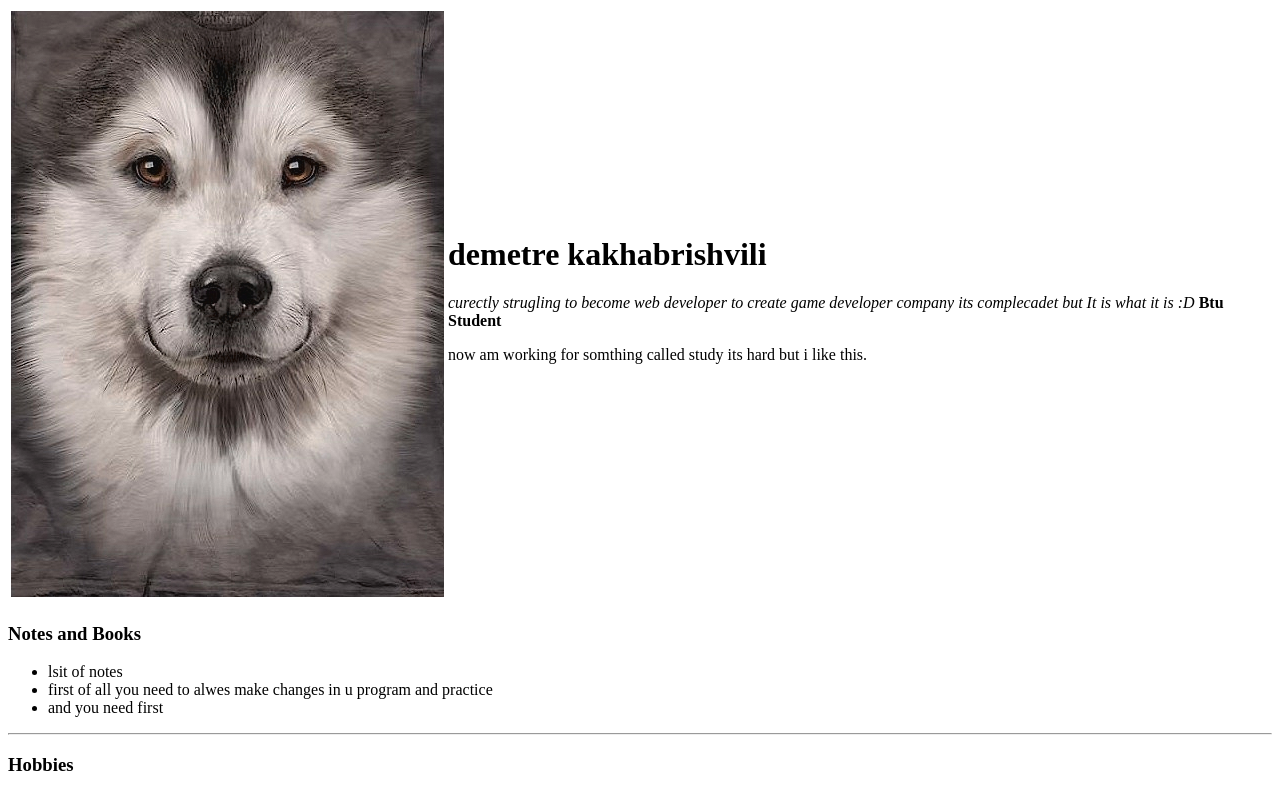
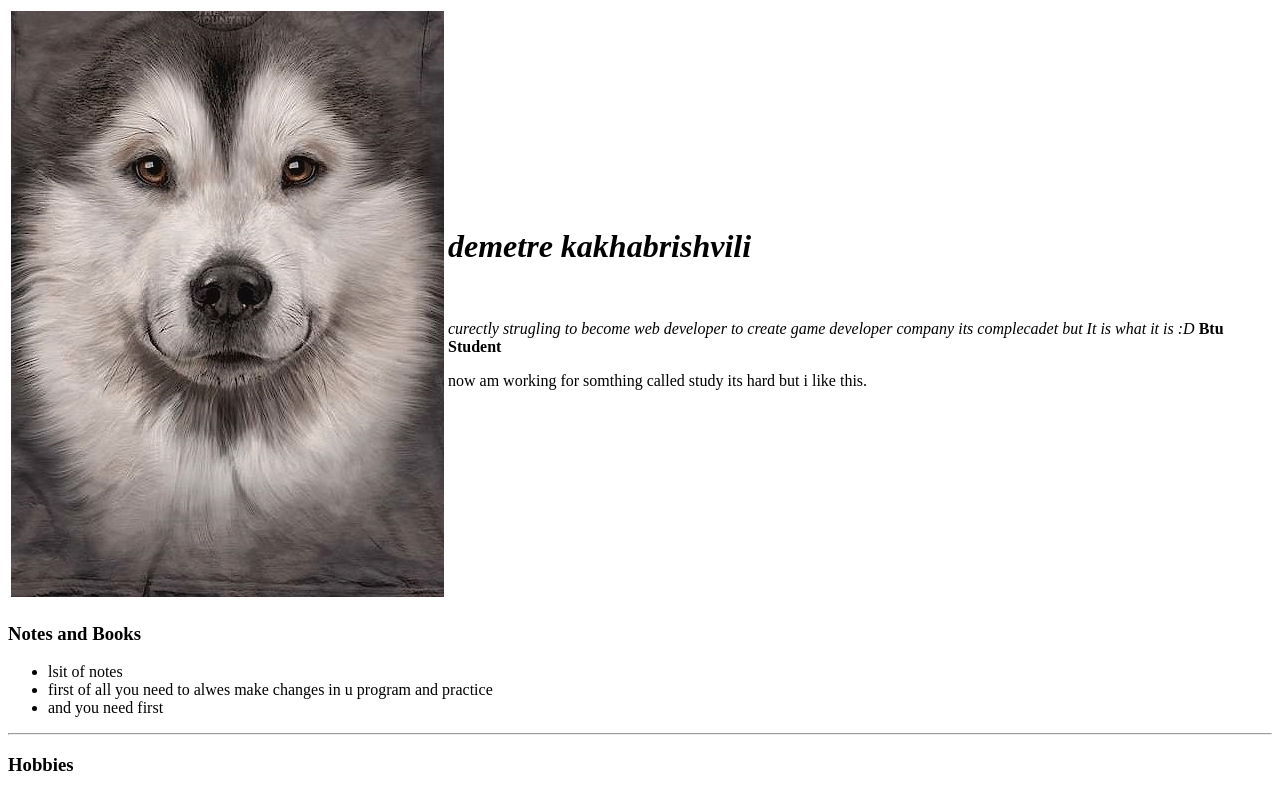
Before and after one commit to demetre1/cv, a plain HTML site: page index.html in a window 1280 px wide. Shown: the top 792 px of the page. Drawn offline with Linux system fonts and the light colour scheme.

Commit message:
Update index.html

```diff
--- a/index.html
+++ b/index.html
@@ -6,18 +6,24 @@
   <meta http-equiv="X-UA-Compatible" content="IE=edge">
   <meta name="viewport" content="width=device-width, initial-scale=1.0">
   <title>CV</title>
+  <link rel="stylesheet" href="css.css">
 </head>
 <body>
   <Table>
+    <tbody>
     <tr>
-      <td><img src="imagefile/image/alaskan-malamut-gerard-white.jpg" alt=""></td>
-      <td><h1>demetre kakhabrishvili</h1>
+      <td>
+        <img src="imagefile/image/alaskan-malamut-gerard-white.jpg" alt="">
+      </td>
+
+      <td><h1><em>demetre kakhabrishvili</em></h1>
+        <br>
         <p><em>curectly strugling to become web developer to create game developer company its complecadet but It is what it is :D </em><strong>Btu Student</strong></p>
         <p>now am working for somthing called study its hard but i like this.</p>
-        <br>
 
-
+      </td>
     </tr>
+    </tbody>
   </Table>
   <h3>Notes and Books</h3></td>
 
```
